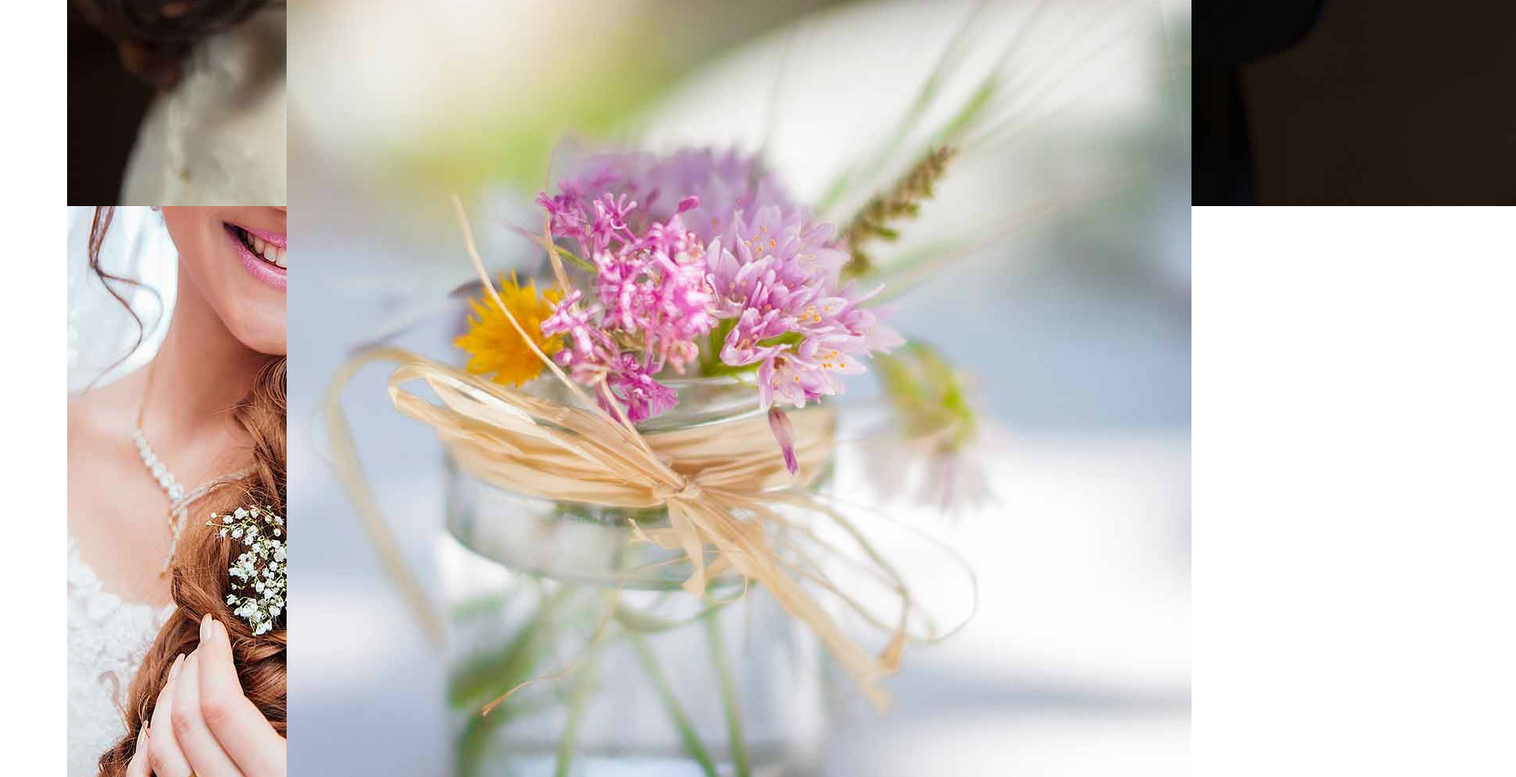
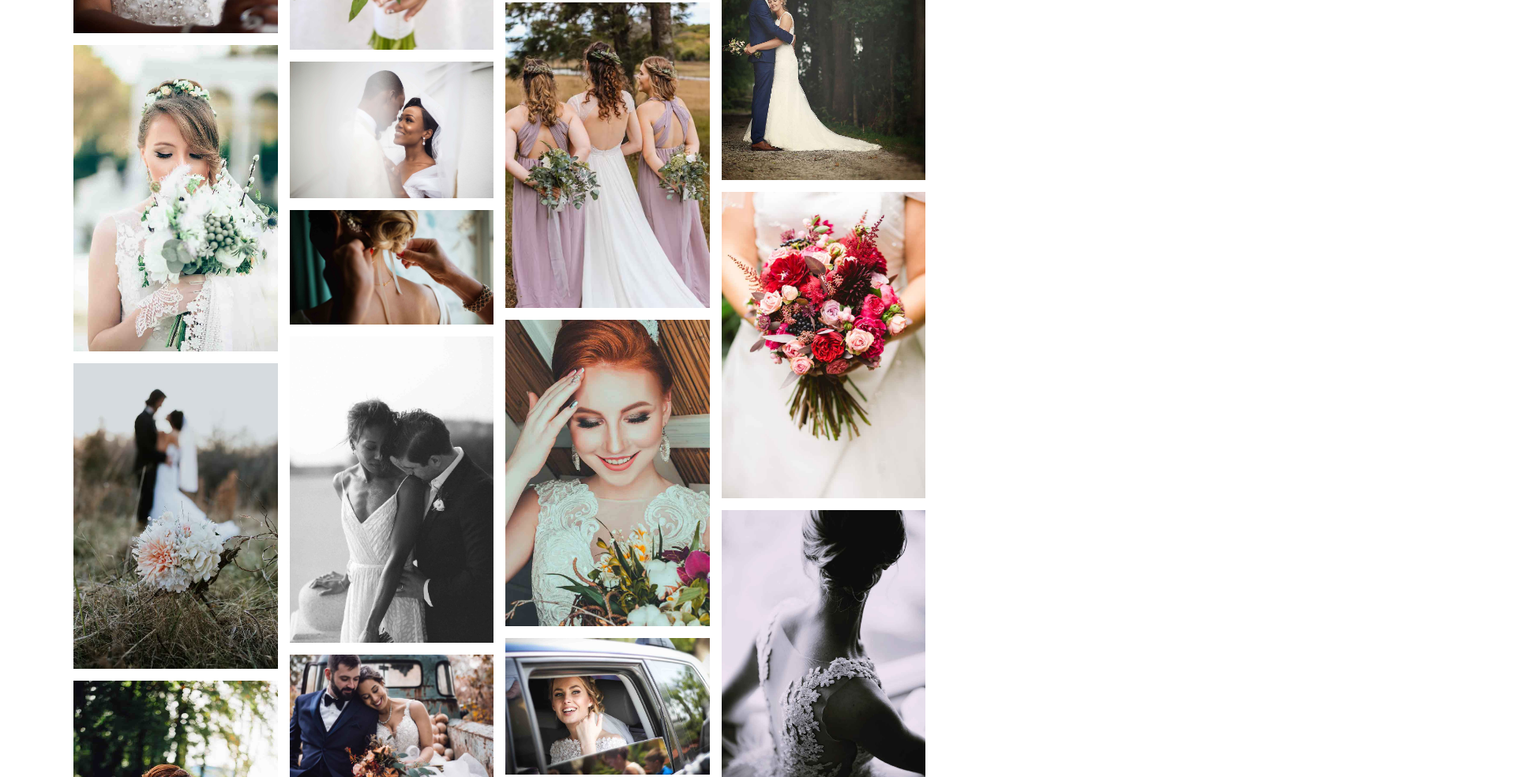
Before and after one commit to ewusiessel/gallery-modal-viewer, a plain HTML site: page index.html in a window 1280 px wide. Shown: the part 1063-2047 px from the top of the page at 79% size, 1920 px wide, since content can reach past the window. Drawn offline with nearby package versions, Linux system fonts and the light colour scheme.

Commit message:
styled images for gallery

```diff
--- a/index.html
+++ b/index.html
@@ -34,7 +34,7 @@
         <div class="header-bg-gray">
 
             <!-- Navigation Bar Begins  -->
-            <nav class="navbar navbar-light navbar-expand-md bg-white fixed-top fixed-top" id="my-navbar">
+            <nav class="navbar navbar-light navbar-expand-md bg-white" id="my-navbar">
                 <!-- 'navbar-expand-md' will expand the toggle to display navigational links in the navbar -->
 
                 <!-- Navbar Brand Logo -->
@@ -110,6 +110,7 @@
                                     </div>
                                 </div>
 
+
                                 <!-- Second Column -->
                                 <div class=" col-sm-3">
 
@@ -121,7 +122,6 @@
                                             src="img/wedding_photos/elena-ferrer-34w3deK2DvY-unsplash_09.jpg"
                                             class="fit-image" onclick="openModal();currentSlide(9)"></div>
 
-
                                     <div class="row"><img
                                             src="img/wedding_photos/shelbey-miller-10cxLuistys-unsplash_10.jpg"
                                             class="fit-image" onclick="openModal();currentSlide(10)"></div>
@@ -130,15 +130,13 @@
                                             src="img/wedding_photos/ifeoluwadayo-ogunderu-iSF1Ma6GOfI-unsplash_11.jpg"
                                             class="fit-image" onclick="openModal();currentSlide(11)"></div>
 
-
                                     <div class="row"><img
                                             src="img/wedding_photos/sweet-ice-cream-photography-BJAKGX0-9_s-unsplash_12.jpg"
                                             class="fit-image" onclick="openModal();currentSlide(12)"></div>
 
-
-                                    <div class="row"><img src="img/wedding_photos/jenna-norman-4nPVmlj8ngM-unsplash_13.jpg
+                                    <div class="row"><img
+                                            src="img/wedding_photos/jenna-norman-4nPVmlj8ngM-unsplash_13.jpg"
                                             class=" fit-image" onclick="openModal();currentSlide(13)"></div>
-
 
                                     <div class="row"><img src="img/wedding_photos/todd-ruth-tebYv7a8wMI-unsplash_14.jpg"
                                             class="fit-image" onclick="openModal();currentSlide(14)"></div>
@@ -147,29 +145,32 @@
                                             src="img/wedding_photos/marc-a-sporys-NO8Sj4dKE8k-unsplash_15.jpg"
                                             class="fit-image" onclick="openModal();currentSlide(15)"></div>
 
-                                </div>
+                                            <div class="row"><img src="img/wedding_photos/zelle-duda-Zd6ZHK_Gh7s-unsplash_30.jpg" class="fit-image"
+                                                    onclick="openModal();currentSlide(30)"></div>
 
                                 </div>
-
 
                                 <!-- Third Column -->
                                 <div class="col-sm-3">
 
-                                <div class="row"><img src="img/wedding_photos/marcus-lewis-87DgFV9SOc4-unsplash_16.jpg"
+                                    <div class="row"><img
+                                            src="img/wedding_photos/marcus-lewis-87DgFV9SOc4-unsplash_16.jpg"
                                             class="fit-image" onclick="openModal();currentSlide(16)"></div>
 
                                     <div class="row"><img
                                             src="img/wedding_photos/nicole-honeywill-B_ImzwV7-l0-unsplash_17.jpg"
                                             class="fit-image" onclick="openModal();currentSlide(17)"></div>
 
-                                <div class="row"><img src="img/wedding_photos/petr-ovralov-jNpttMRlb_Y-unsplash_18.jpg"
+                                    <div class="row"><img
+                                            src="img/wedding_photos/petr-ovralov-jNpttMRlb_Y-unsplash_18.jpg"
                                             class="fit-image" onclick="openModal();currentSlide(18)"></div>
 
                                     <div class="row"><img
                                             src="img/wedding_photos/nicole-honeywill-2S6xEssCbt8-unsplash_19.jpg"
                                             class="fit-image" onclick="openModal();currentSlide(19)"></div>
 
-                                <div class="row"><img src="img/wedding_photos/valerie-elash-bI8Yv7AH6b0-unsplash_20.jpg"
+                                    <div class="row"><img
+                                            src="img/wedding_photos/valerie-elash-bI8Yv7AH6b0-unsplash_20.jpg"
                                             class="fit-image" onclick="openModal();currentSlide(20)"></div>
 
                                     <div class="row"><img
@@ -184,30 +185,34 @@
                                 <!-- Forth Column -->
                                 <div class="col-sm-3">
 
-                                <div class="row"><img src="img/wedding_photos/samantha-gades-CsrwM-bHQIg-unsplash_23.jpg"
+                                    <div class="row"><img
+                                            src="img/wedding_photos/samantha-gades-CsrwM-bHQIg-unsplash_23.jpg"
                                             class="fit-image" onclick="openModal();currentSlide(23)"></div>
 
                                     <div class="row"><img
                                             src="img/wedding_photos/stella-de-smit-sFHlUfyc23M-unsplash_24.jpg"
                                             class="fit-image" onclick="openModal();currentSlide(24)"></div>
 
-                                <div class="row"><img src="img/wedding_photos/ifeoluwadayo-ogunderu-KjUBgOoNqo0-unsplash_25.jpg"
+                                    <div class="row"><img
+                                            src="img/wedding_photos/ifeoluwadayo-ogunderu-KjUBgOoNqo0-unsplash_25.jpg"
                                             class="fit-image" onclick="openModal();currentSlide(25)"></div>
 
-                                <div class="row"><img src="img/wedding_photos/mei-bakker-UgOSM6gye3E-unsplash_26.jpg"
+                                    <div class="row"><img
+                                            src="img/wedding_photos/mei-bakker-UgOSM6gye3E-unsplash_26.jpg"
                                             class="fit-image" onclick="openModal();currentSlide(26)"></div>
 
                                     <div class="row"><img src="img/wedding_photos/thomas-ae-295NLwGdrKM-unsplash_27.jpg"
                                             class="fit-image" onclick="openModal();currentSlide(27)"></div>
 
-                                <div class="row"><img src="img/wedding_photos/tiko-giorgadze-i5SbksX33RM-unsplash_28.jpg"
+
+                                    <div class="row"><img
+                                            src="img/wedding_photos/tiko-giorgadze-i5SbksX33RM-unsplash_28.jpg"
                                             class="fit-image" onclick="openModal();currentSlide(28)"></div>
 
-                                <div class="row"><img src="img/wedding_photos/pablo-heimplatz-fVL0zZdk-R4-unsplash_29.jpg"
+                                    <div class="row"><img
+                                            src="img/wedding_photos/pablo-heimplatz-fVL0zZdk-R4-unsplash_29.jpg"
                                             class="fit-image" onclick="openModal();currentSlide(29)"></div>
-
-                                <div class="row"><img src="img/wedding_photos/zelle-duda-Zd6ZHK_Gh7s-unsplash_30.jpg"
-                                        class="fit-image" onclick="openModal();currentSlide(29)"></div>
+                                </div>
                             </div>
 
                         </div>
--- a/style.css
+++ b/style.css
@@ -8,3 +8,35 @@ a {
     font-weight: 500;
     margin: 20px;
 }
+
+/* Image Gallery Section */
+
+.fit-image{
+    height: 100%;
+    width: 100%;
+}
+
+
+/* Image Grid */
+
+#my-grid{
+    margin-top: 10px;
+}
+
+.grid-padding{
+    padding: 0 8px;
+}
+
+.grid-padding img{
+    margin-bottom: 15px;
+    transition: 0.8s ease;
+}
+
+.grid-padding img:hover {
+    box-shadow: 0 10px 40px 0 rgba(0, 0, 0, 0.5);
+    transition: 0.8s ease;
+}
+
+.col-sm-3{
+    padding-right: 30px;
+}
```
Lines whose indentation alone changed are shown as unchanged.
